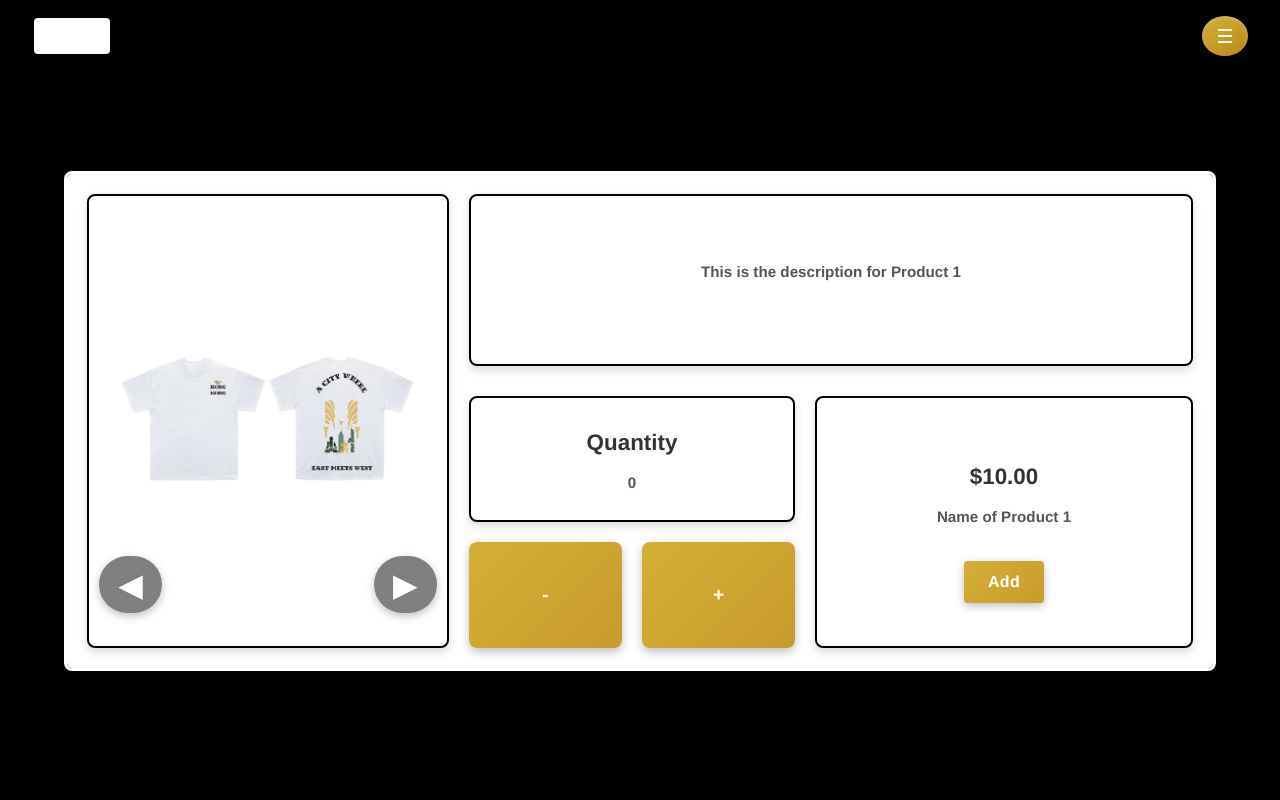
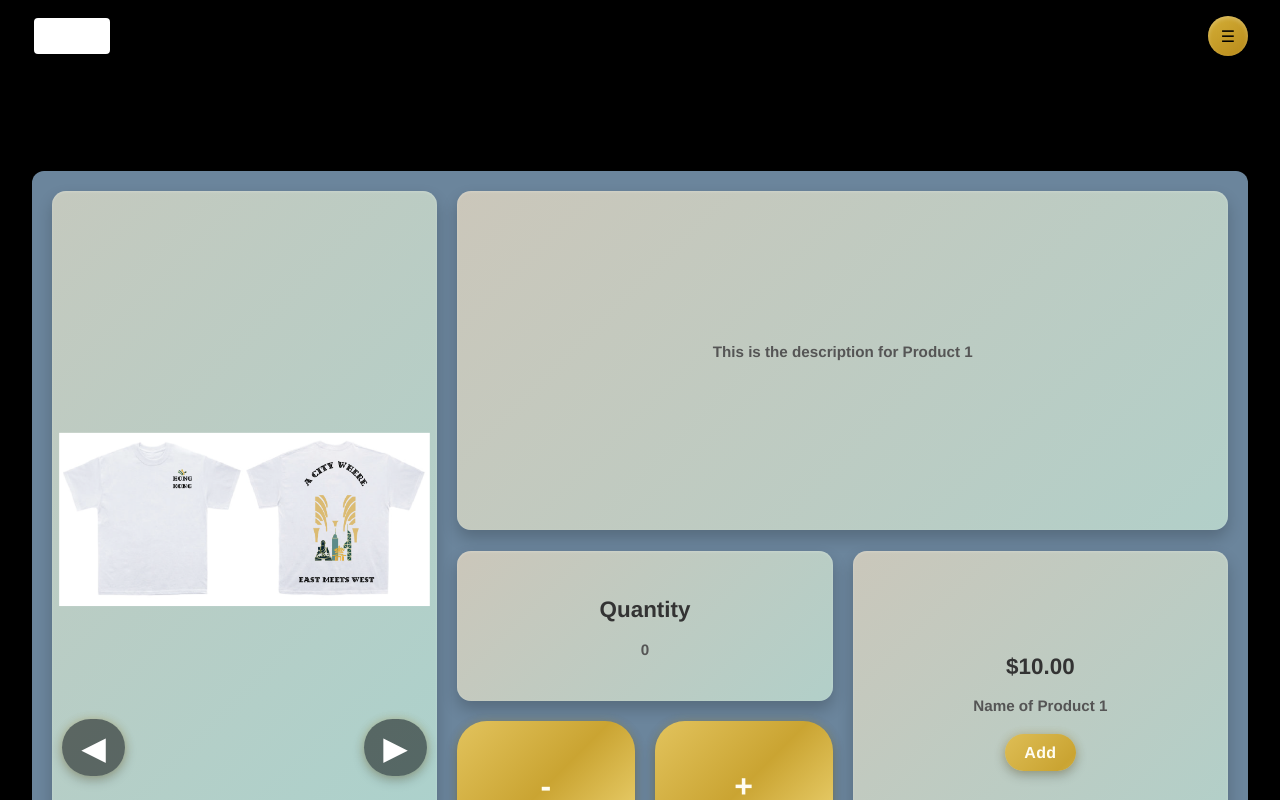
Before and after one commit to James-Hepburn/objekt, a React (Vite) app: page /shop in a window 1280 px wide. Built offline with nearby package versions, Linux system fonts and the light colour scheme.

Commit message:
Container style

```diff
--- a/package.json
+++ b/package.json
@@ -12,6 +12,7 @@
   "dependencies": {
     "@fortawesome/fontawesome-free": "^7.1.0",
     "framer-motion": "^12.23.24",
+    "hamburger-react": "^2.5.2",
     "react": "^19.1.1",
     "react-dom": "^19.1.1",
     "react-router-dom": "^7.9.4"
--- a/src/components/About.jsx
+++ b/src/components/About.jsx
@@ -37,7 +37,7 @@ export default function About() {
         </div>
       </header>
 
-      <main style={{ height: "100vh" }}>
+      <main>
         <div className="content-container">
           <div className="box box1">
             <div className="box-inner">
--- a/src/components/CommonStyles.css
+++ b/src/components/CommonStyles.css
@@ -7,6 +7,12 @@ body {
   font-family: 'Helvetica Neue', sans-serif;
   box-sizing: border-box;
   overflow-x: hidden;
+}
+
+:root {
+  --pantone-7527: #cdc6b9;
+  --pantone-5425: #6b859c;
+  --pantone-571:  #a7d3cf;
 }
 
 *,
@@ -62,18 +68,48 @@ body {
 .right-nav .nav-btn,
 .social-icons a,
 .box button,
-.shop-page .box5-left button,
-.shop-page .box5-right button,
-.shop-page .box4and6 button {
-  background: linear-gradient(135deg, #d4af37, #c89b2c);
-  color: #fffbe6;
+.shop-page .box4and6 button,
+.contact-page form button[type="submit"] {
+  background: linear-gradient(135deg, #e2c35d, #caa432, #f0d879);
+  background-size: 200% 200%;
+  color: #fffdf2;
   border: none;
   border-radius: 30px;
   font-weight: 600;
   cursor: pointer;
   letter-spacing: 0.5px;
-  transition: all 0.25s ease;
-  box-shadow: 0 3px 8px rgba(0, 0, 0, 0.25);
+  transition: all 0.3s ease;
+  box-shadow: 0 4px 12px rgba(0, 0, 0, 0.25),
+              0 0 8px rgba(212, 175, 55, 0.3);
+  animation: shimmer 6s ease-in-out infinite;
+  display: flex;
+  justify-content: center;
+  align-items: center;
+}
+
+.about-page .box5-left.box-link,
+.about-page .box5-right.box-link,
+.contact-page .box5-left.box-link,
+.contact-page .box5-right.box-link,
+.shop-page .box5-left.box-link,
+.shop-page .box5-right.box-link {
+  border-radius: 12px;
+  font-size: 2rem;
+  font-weight: 700;
+  width: 100%;
+  height: 100%;
+}
+
+@keyframes shimmer {
+  0% {
+    background-position: 0% 50%;
+  }
+  50% {
+    background-position: 100% 50%;
+  }
+  100% {
+    background-position: 0% 50%;
+  }
 }
 
 .nav-btn,
@@ -117,93 +153,131 @@ body {
 .right-nav .nav-btn:hover,
 .social-icons a:hover,
 .box button:hover,
-.shop-page .box5-left button:hover,
-.shop-page .box5-right button:hover,
-.shop-page .box4and6 button:hover {
-  background: linear-gradient(135deg, #f8d86a, #d4af37);
+.shop-page .box4and6 button:hover,
+.contact-page form button[type="submit"]:hover {
+  background: linear-gradient(135deg, #f8e27f, #d8b84a, #b98a1d);
+  background-size: 300% 300%;
   color: #fff;
-  transform: translateY(-2px) scale(1.05);
-  box-shadow: 0 6px 14px rgba(212, 175, 55, 0.4);
+  transform: translateY(-2px) scale(1.07);
+  box-shadow: 0 10px 22px rgba(212, 175, 55, 0.5),
+              0 0 12px rgba(255, 220, 120, 0.6);
+  animation: shimmer-hover 3s ease-in-out infinite;
+}
+
+@keyframes shimmer-hover {
+  0% {
+    background-position: 0% 50%;
+  }
+  50% {
+    background-position: 100% 50%;
+  }
+  100% {
+    background-position: 0% 50%;
+  }
 }
 
 .nav-btn:active,
 .contact-btn:active,
 .box button:active,
-.shop-page .box5-left button:active,
-.shop-page .box5-right button:active,
-.shop-page .box4and6 button:active {
+.shop-page .box4and6 button:active,
+.contact-page form button[type="submit"]:active {
   transform: scale(0.96);
-  box-shadow: 0 2px 6px rgba(212, 175, 55, 0.3);
+  box-shadow: 0 3px 6px rgba(212, 175, 55, 0.3);
 }
 
 .menu-toggle {
   display: flex;
+  flex-direction: column;
   justify-content: center;
   align-items: center;
-  width: 20px;
+  gap: 6px;
+  width: 40px;
   height: 40px;
-  border: none;
   border-radius: 50%;
   background: linear-gradient(145deg, #d4af37, #b88a1a);
-  color: #fff;
-  font-size: 1.2rem;
+  border: none;
   cursor: pointer;
   transition: all 0.3s ease;
   box-shadow:
     0 6px 15px rgba(0, 0, 0, 0.25),
-    inset 0 2px 4px rgba(255, 255, 255, 0.2);
+    inset 0 2px 4px rgba(255, 255, 255, 0.25);
+  z-index: 15;
+}
+
+.menu-toggle .bar {
+  width: 15px;
+  height: 3px;
+  border-radius: 2px;
+  background-color: #fffdf2;
+  transition: all 0.35s ease;
 }
 
 .menu-toggle:hover {
   background: linear-gradient(145deg, #f8d86a, #d4af37);
-  transform: scale(1.1);
+  transform: scale(1.08);
   box-shadow:
-    0 10px 25px rgba(212, 175, 55, 0.4),
+    0 10px 25px rgba(212, 175, 55, 0.45),
     inset 0 2px 6px rgba(255, 255, 255, 0.3);
 }
 
 .menu-toggle:active {
-  transform: scale(0.96);
+  transform: scale(0.95);
   box-shadow:
     0 4px 8px rgba(212, 175, 55, 0.3),
     inset 0 1px 3px rgba(255, 255, 255, 0.2);
 }
 
+.menu-toggle.open .top {
+  transform: translateY(9px) rotate(45deg);
+}
+
+.menu-toggle.open .middle {
+  opacity: 0;
+  transform: scale(0);
+}
+
+.menu-toggle.open .bottom {
+  transform: translateY(-9px) rotate(-45deg);
+}
+
 .home-page main,
 .other-pages main {
-  height: 100vh;
+  height: 200vh;
   display: flex;
   justify-content: center;
   align-items: center;
-  margin-top: 300px;
 }
 
 .content-container {
   display: grid;
   grid-template-columns: 1fr 2fr;
   gap: 20px;
-  width: 90%;
-  max-width: 1200px;
-  height: 500px;
+  width: 95%;
+  max-width: 1350px;
+  height: 700px;
   margin: 0 auto;
   padding: 20px;
-  background-color: #fff;
-  border: 3px solid white;
-  border-radius: 8px;
+  background-color: var(--pantone-5425);
+  border-radius: 12px;
   box-shadow: 0 8px 20px rgba(0, 0, 0, 0.25);
   overflow: hidden;
-  background-clip: padding-box;
   transition: all 0.3s ease;
+  margin-top: 500px;
 }
 
 .content-container:hover {
-  border: 3px solid #d4af37;
   box-shadow: 0 0 18px rgba(212, 175, 55, 0.6), 0 8px 20px rgba(0, 0, 0, 0.25);
 }
 
 .box1 {
   flex: 1;
   height: 100%;
+  display: flex;
+  flex-direction: column;
+  justify-content: center;
+  align-items: center;
+  text-align: center;
+  position: relative;
 }
 
 .right-column {
@@ -213,7 +287,7 @@ body {
   justify-content: center;
   align-items: stretch;
   height: 100%;
-  gap: 10px;
+  gap: 7px;
 }
 
 .box2 {
@@ -268,18 +342,19 @@ body {
 }
 
 .box {
-  border: 2px solid black;
-  background-color: #fff;
+  border: none;
+  background: linear-gradient(135deg, var(--pantone-7527), var(--pantone-571));
+  background-size: 150% 150%;
+  color: #fff;
+  border-radius: 14px;
+  box-shadow: 0 8px 16px rgba(0, 0, 0, 0.2),
+              inset 0 1px 3px rgba(255, 255, 255, 0.2);
+  transition: transform 0.25s ease, box-shadow 0.25s ease, background-position 1s ease;
+  animation: gradientShift 10s ease-in-out infinite;
   display: flex;
   justify-content: center;
   align-items: center;
   font-weight: bold;
-  color: black;
-  text-align: center;
-  padding: 1.5rem;
-  border-radius: 8px;
-  box-shadow: 0 4px 10px rgba(0, 0, 0, 0.15);
-  transition: transform 0.25s ease, box-shadow 0.25s ease, border 0.25s ease, border-color 0.25s ease;
   transform-origin: center;
   overflow: hidden;
   position: relative;
@@ -287,10 +362,16 @@ body {
 }
 
 .box:hover {
-  transform: scale(1.043);
-  border: 3px solid #d4af37;
-  box-shadow: 0 0 18px rgba(212, 175, 55, 0.6), 0 8px 20px rgba(0, 0, 0, 0.25);
-  z-index: 2;
+  transform: scale(1.04);
+  background-position: 100% 0;
+  box-shadow: 0 12px 28px rgba(0, 0, 0, 0.25),
+              0 0 16px rgba(167, 211, 207, 0.6);
+}
+
+@keyframes gradientShift {
+  0% { background-position: 0% 50%; }
+  50% { background-position: 100% 50%; }
+  100% { background-position: 0% 50%; }
 }
 
 .box h2 {
@@ -316,15 +397,10 @@ body {
   width: 100%;
   height: 100%;
   padding: 1.5rem;
-  background-color: #5bc0f8;
   color: #fff;
   border: 2px solid black;
   border-radius: 0;
   transition: background-color 0.3s ease;
-}
-
-.box.box-link:hover {
-  background-color: #3aa0e8;
 }
 
 button.box.box-link {
@@ -381,8 +457,6 @@ a.box.box-link {
 .box5-right {
   flex: 1;
   height: 100%;
-  background-color: white;
-  border: 2px solid black;
   color: black;
   display: flex;
   justify-content: center;
@@ -392,12 +466,12 @@ a.box.box-link {
   transition: background-color 0.25s ease, transform 0.25s ease, box-shadow 0.25s ease;
 }
 
-.about-page .box5-left,
-.about-page .box5-right,
+.about-page .bottom-row .box5-left,
+.about-page .bottom-row .box5-right,
+.contact-page .bottom-row .box5-left,
+.contact-page .bottom-row .box5-right,
 .shop-page .box5-left,
-.shop-page .box5-right,
-.contact-page .box5-left,
-.contact-page .box5-right {
+.shop-page .box5-right {
   color: #fffbe6;
   background: linear-gradient(135deg, #d4af37, #c89b2c);
   border: none;
@@ -405,24 +479,24 @@ a.box.box-link {
   box-shadow: 0 4px 10px rgba(0, 0, 0, 0.25);
 }
 
-.about-page .box5-left:hover,
-.about-page .box5-right:hover,
+.about-page .bottom-row .box5-left:hover,
+.about-page .bottom-row .box5-right:hover,
+.contact-page .bottom-row .box5-left:hover,
+.contact-page .bottom-row .box5-right:hover,
 .shop-page .box5-left:hover,
-.shop-page .box5-right:hover,
-.contact-page .box5-left:hover,
-.contact-page .box5-right:hover {
+.shop-page .box5-right:hover {
   background: linear-gradient(135deg, #f8d86a, #d4af37);
   color: white;
   transform: scale(1.05);
   box-shadow: 0 8px 16px rgba(212, 175, 55, 0.4);
 }
 
-.about-page .box5-left:active,
-.about-page .box5-right:active,
+.about-page .bottom-row .box5-left:active,
+.about-page .bottom-row .box5-right:active,
 .shop-page .box5-left:active,
 .shop-page .box5-right:active,
-.contact-page .box5-left:active,
-.contact-page .box5-right:active {
+.contact-page .bottom-row .box5-left:active,
+.contact-page .bottom-row .box5-right:active {
   transform: scale(0.95);
   box-shadow: 0 2px 6px rgba(212, 175, 55, 0.3);
 }
@@ -435,24 +509,6 @@ a.box.box-link {
   font-weight: bold;
   border: none;
   cursor: pointer;
-}
-
-.shop-page .box4and6 button {
-  background-color: #5bc0f8;
-  color: #fff;
-  border: none;
-  padding: 0.75rem 1.5rem;
-  border-radius: 4px;
-  font-weight: bold;
-  font-size: 1rem;
-  cursor: pointer;
-  transition: background-color 0.3s ease, transform 0.1s ease;
-  margin-top: 1rem;
-}
-
-.shop-page .box4and6 button:hover {
-  background-color: #3aa0e8;
-  transform: scale(1.05);
 }
 
 .site-footer {
@@ -718,6 +774,54 @@ button[type="submit"] {
   transform: scale(1.02);
 }
 
+.shop-page .bottom-row .box5-left,
+.shop-page .bottom-row .box5-right {
+  background: linear-gradient(135deg, #e2c35d, #caa432, #f0d879) !important;
+  background-size: 200% 200%;
+  color: #fffdf2 !important;
+  border: none !important;
+  border-radius: 30px !important;
+  font-weight: 600;
+  letter-spacing: 0.5px;
+  transition: all 0.3s ease;
+  box-shadow: 0 4px 12px rgba(0, 0, 0, 0.25),
+              0 0 8px rgba(212, 175, 55, 0.3);
+  animation: shimmer 6s ease-in-out infinite;
+  display: flex;
+  justify-content: center;
+  align-items: center;
+  cursor: pointer;
+  min-width: 70px;
+  min-height: 70px;
+  padding: 0;
+}
+
+.shop-page .bottom-row .box5-left span,
+.shop-page .bottom-row .box5-right span {
+  font-size: 2rem;
+  font-weight: 700;
+  color: #fffdf2;
+  line-height: 1;
+  user-select: none;
+}
+
+.shop-page .bottom-row .box5-left:hover,
+.shop-page .bottom-row .box5-right:hover {
+  background: linear-gradient(135deg, #f8e27f, #d8b84a, #b98a1d) !important;
+  background-size: 300% 300%;
+  color: #fff !important;
+  transform: translateY(-2px) scale(1.07);
+  box-shadow: 0 10px 22px rgba(212, 175, 55, 0.5),
+              0 0 12px rgba(255, 220, 120, 0.6);
+  animation: shimmer-hover 3s ease-in-out infinite;
+}
+
+.shop-page .bottom-row .box5-left:active,
+.shop-page .bottom-row .box5-right:active {
+  transform: scale(0.96);
+  box-shadow: 0 3px 6px rgba(212, 175, 55, 0.3);
+}
+
 @media screen and (max-width: 900px) {
   form {
     padding: 1.5rem;
--- a/src/components/Contact.jsx
+++ b/src/components/Contact.jsx
@@ -57,7 +57,7 @@ export default function Contact() {
         </div>
       </header>
 
-      <main style={{ height: "100vh" }}>
+      <main>
         <div className="content-container">
           {}
           <div className="box box1">
--- a/src/components/Services.jsx
+++ b/src/components/Services.jsx
@@ -50,7 +50,7 @@ export default function Services() {
         </div>
       </header>
 
-      <main style={{ height: "100vh" }}>
+      <main>
         <div className="content-container">
           <div className="box box1">
             <div className="box-inner">
--- a/src/components/Shop.jsx
+++ b/src/components/Shop.jsx
@@ -109,7 +109,7 @@ export default function Work() {
       </header>
 
       {}
-      <main style={{ height: "100vh" }}>
+      <main>
         <div className="content-container">
           {}
           <div className="box box1">
```
Also changed, not shown: src/components/Home.jsx (+5 -2 lines), src/components/Landing.css (+7 -1 lines), src/components/ZebraPage.css (+17 -3 lines), 1 other file (tests, documents, lock files or other folders).
